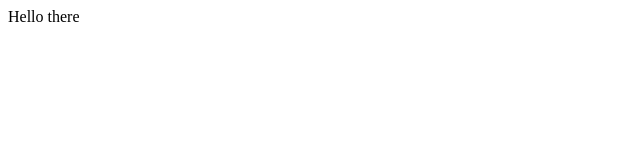
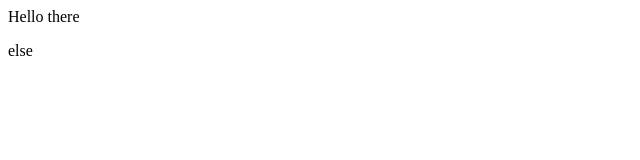
Before and after one commit to fwSara95h/Demo-Repo, a plain HTML site: page index.html in a window 1280 px wide. Shown: the full height of the page, 0-640 px from the left. Drawn offline with Linux system fonts and the light colour scheme.

Commit message:
added else para

```diff
--- a/index.html
+++ b/index.html
@@ -1,3 +1,4 @@
 <div>
     Hello there
 </div>
+<p>else</p>
```
